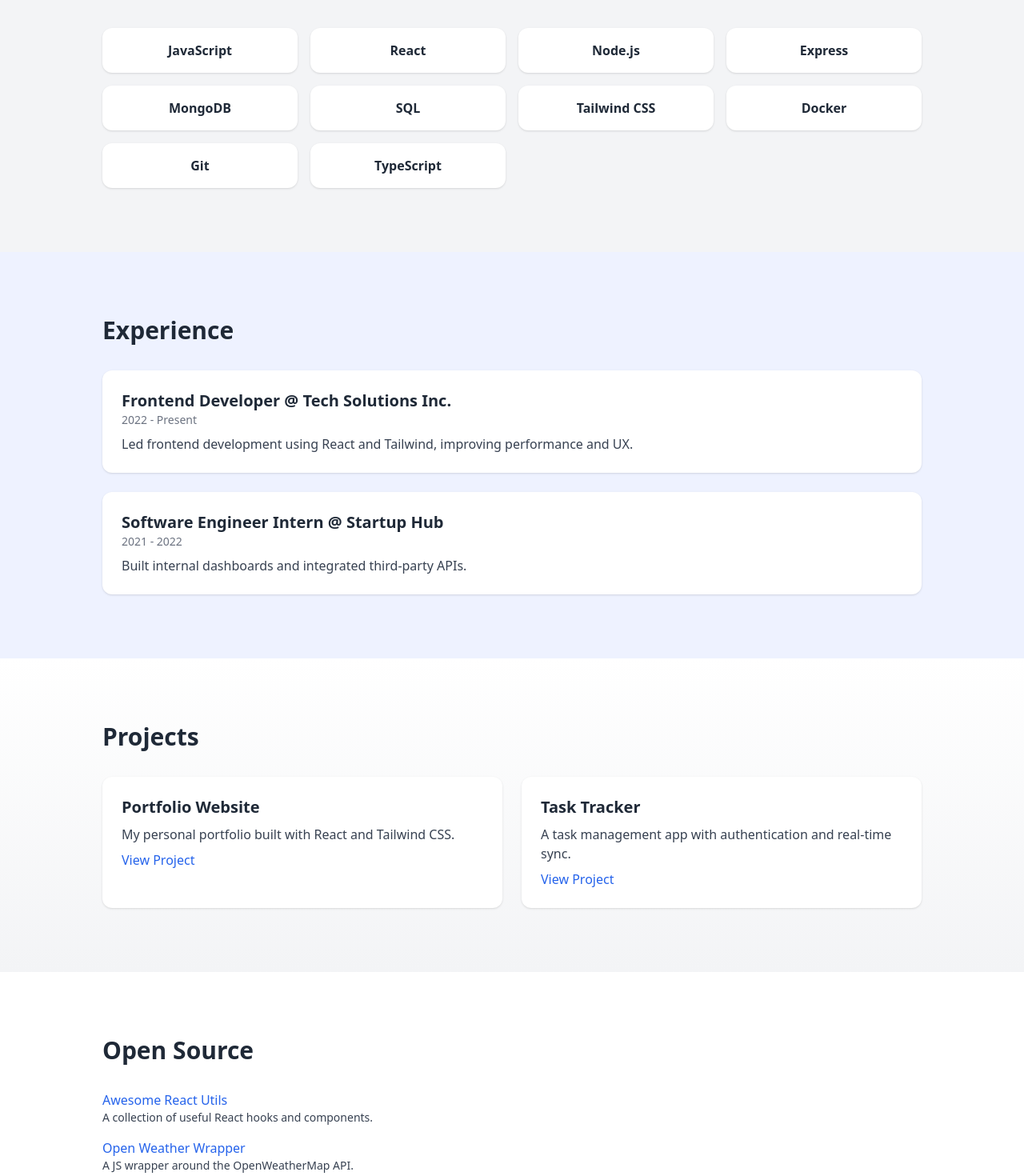
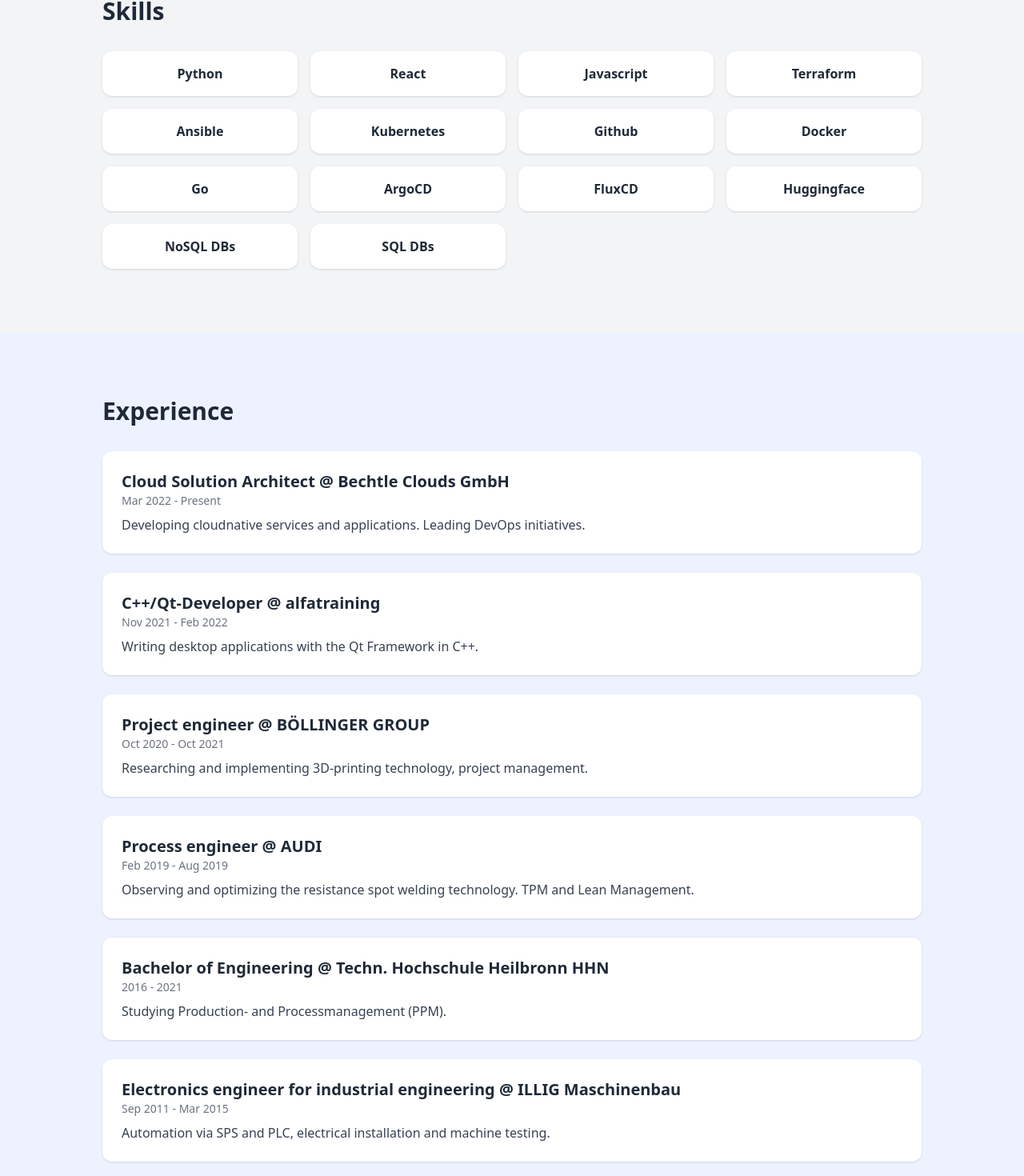
Before and after one commit to xamma/xamma.github.io, a React (Vite) app: page / in a window 1280 px wide. Shown: the part 1192-2662 px from the top of the page at 80% size. Built offline with nearby package versions, Linux system fonts and the light colour scheme.

Commit message:
More stuff and data.

```diff
--- a/src/components/About.jsx
+++ b/src/components/About.jsx
@@ -6,7 +6,7 @@
       <div className="max-w-4xl mx-auto">
         <h2 className="text-3xl font-bold mb-6">About Me</h2>
         <p className="text-lg text-gray-700 leading-relaxed">
-          I'm a passionate developer with experience in full stack development. I love creating elegant solutions and clean user experiences. Outside work, I enjoy open source, coffee, and hiking.
+          I'm passionate about everything with Computers, programming and building modern applications. I once was an engineer in the automotive sector and transitioned into cloudnative software engineering. I can build on every cloud and hold several professional and expert level certifications for them.
         </p>
       </div>
     </section>
--- a/src/components/Footer.jsx
+++ b/src/components/Footer.jsx
@@ -4,7 +4,7 @@
 export default function Footer() {
   return (
     <footer className="bg-gray-800 text-white py-6 text-center">
-      <p>&copy; {new Date().getFullYear()} John Doe. All rights reserved.</p>
+      <p>&copy; {new Date().getFullYear()} Max Bickel. All rights reserved.</p>
     </footer>
   );
 }
--- a/src/components/Hero.jsx
+++ b/src/components/Hero.jsx
@@ -50,21 +50,21 @@
         transition={{ duration: 1.2, ease: 'easeOut' }}
       >
         <h1 className="text-5xl sm:text-6xl font-extrabold mb-4 drop-shadow-lg">
-          Hey, I’m <span className="text-amber-400">[Your Name]</span>
+          Hey, I’m <span className="text-amber-400">Max Bickel</span>
         </h1>
         <p className="text-lg sm:text-xl text-gray-100 drop-shadow-sm mb-6">
-          I build polished web experiences with React and Tailwind CSS.
+          I am a cloud solution architect and DevOps advocate.
         </p>
 
         {/* Social Icons */}
         <div className="flex justify-center space-x-6 text-2xl mb-8">
-          <a href="https://github.com/your-username" target="_blank" rel="noreferrer" className="hover:text-blue-400 transition">
+          <a href="https://github.com/xamma" target="_blank" rel="noreferrer" className="hover:text-blue-400 transition">
             <FaGithub />
           </a>
-          <a href="https://linkedin.com/in/your-profile" target="_blank" rel="noreferrer" className="hover:text-blue-400 transition">
+          <a href="https://linkedin.com/in/maxbickel" target="_blank" rel="noreferrer" className="hover:text-blue-400 transition">
             <FaLinkedin />
           </a>
-          <a href="mailto:you@example.com" className="hover:text-blue-400 transition">
+          <a href="mailto:max@xammaops.win" className="hover:text-blue-400 transition">
             <FaEnvelope />
           </a>
         </div>
--- a/src/components/Nav.jsx
+++ b/src/components/Nav.jsx
@@ -24,7 +24,7 @@
     <nav className="fixed top-0 left-0 right-0 z-50 bg-white bg-opacity-70 backdrop-blur-md shadow-md">
       <div className="max-w-7xl mx-auto flex justify-between items-center px-6 py-3">
         <div className="text-2xl font-bold cursor-pointer" onClick={() => handleClick('hero')}>
-          YourName
+          Xamma
         </div>
 
         {/* Desktop menu */}
--- a/src/data/experience.js
+++ b/src/data/experience.js
@@ -1,14 +1,38 @@
 export default [
   {
-    title: 'Frontend Developer',
-    company: 'Tech Solutions Inc.',
-    duration: '2022 - Present',
-    description: 'Led frontend development using React and Tailwind, improving performance and UX.'
+    title: 'Cloud Solution Architect',
+    company: 'Bechtle Clouds GmbH',
+    duration: 'Mar 2022 - Present',
+    description: 'Developing cloudnative services and applications. Leading DevOps initiatives.'
   },
   {
-    title: 'Software Engineer Intern',
-    company: 'Startup Hub',
-    duration: '2021 - 2022',
-    description: 'Built internal dashboards and integrated third-party APIs.'
+    title: 'C++/Qt-Developer',
+    company: 'alfatraining',
+    duration: 'Nov 2021 - Feb 2022',
+    description: 'Writing desktop applications with the Qt Framework in C++.'
+  },
+  {
+    title: 'Project engineer',
+    company: 'BÖLLINGER GROUP',
+    duration: 'Oct 2020 - Oct 2021',
+    description: 'Researching and implementing 3D-printing technology, project management.'
+  },
+  {
+    title: 'Process engineer',
+    company: 'AUDI',
+    duration: 'Feb 2019 - Aug 2019',
+    description: 'Observing and optimizing the resistance spot welding technology. TPM and Lean Management.'
+  },
+  {
+    title: 'Bachelor of Engineering',
+    company: 'Techn. Hochschule Heilbronn HHN',
+    duration: '2016 - 2021',
+    description: 'Studying Production- and Processmanagement (PPM).'
+  },
+  {
+    title: 'Electronics engineer for industrial engineering',
+    company: 'ILLIG Maschinenbau',
+    duration: 'Sep 2011 - Mar 2015',
+    description: 'Automation via SPS and PLC, electrical installation and machine testing.'
   }
 ];
--- a/src/data/opensource.js
+++ b/src/data/opensource.js
@@ -1,12 +1,37 @@
 export default [
   {
-    name: 'Awesome React Utils',
-    description: 'A collection of useful React hooks and components.',
-    link: 'https://github.com/yourusername/awesome-react-utils'
+    name: 'Presetter',
+    description: 'Custom controller for adding resourcepresets to K8s deployments.',
+    link: 'https://github.com/xamma/presetter'
   },
   {
-    name: 'Open Weather Wrapper',
-    description: 'A JS wrapper around the OpenWeatherMap API.',
-    link: 'https://github.com/yourusername/open-weather-wrapper'
+    name: 'Helm release action',
+    description: 'Github Action for creating a helm release in your helm-charts repo.',
+    link: 'https://github.com/xamma/helm-release-action'
+  },
+  {
+    name: 'yck',
+    description: 'Tool for comparing existing keys in YAML files.',
+    link: 'https://github.com/xamma/yck'
+  },
+  {
+    name: 'gcp-sa2bearer',
+    description: 'A CLI tool for creating a bearer token from a gcp serviceaccount json.',
+    link: 'https://github.com/xamma/gcp-sa2bearer'
+  },
+  {
+    name: 'Github Monitor',
+    description: 'A Discord Bot for monitoring Github-Repos.',
+    link: 'https://github.com/xamma/github-monitor'
+  },
+  {
+    name: 'Microservice Demo',
+    description: 'Event-driven, cloudnative software engineering.',
+    link: 'https://github.com/xamma/microservice-demo'
+  },
+  {
+    name: 'kotlin-restapi-pokedex',
+    description: 'Sample project for an Rest-API to perform CRUD-Operations on a MongoDB.',
+    link: 'https://github.com/xamma/kotlin-restapi-pokedex'
   }
 ];
--- a/src/data/projects.js
+++ b/src/data/projects.js
@@ -1,12 +1,32 @@
 export default [
   {
-    name: 'Portfolio Website',
-    description: 'My personal portfolio built with React and Tailwind CSS.',
-    link: 'https://github.com/yourusername/portfolio'
+    name: 'CSP automation',
+    description: 'Automation project for a Cloud Service Provider that gathers contracts and invoices of all customers for automated controlling and billing process. Built in a cloud-native and containerized Microservice Architecture.',
+    // link: 'https://github.com/yourusername/portfolio'
   },
   {
-    name: 'Task Tracker',
-    description: 'A task management app with authentication and real-time sync.',
-    link: 'https://github.com/yourusername/task-tracker'
+    name: 'Managed Service for Nextcloud',
+    description: 'Developing a service for running Nextcloud with all needed components on Kubernetes. This includes a fully functional app suite, per customer encapsulation, domain and DNS config as well as a CI/CD pipeline.',
+    // link: 'https://github.com/yourusername/task-tracker'
+  },
+  {
+    name: 'Managed Kubernetes service',
+    description: 'Building a fully automated and sovereign Kubernetes managed service. Provisioning of clusters via GitOps, creating a customer facing API with OAuth2 to manage the clusters and several automation workflows.',
+    // link: 'https://github.com/yourusername/task-tracker'
+  },
+  {
+    name: 'K8ccess kubernetes controller',
+    description: 'Writing a kubernetes controller that lets you handle access to your clusters via custom resources for external actors.',
+    // link: 'https://github.com/yourusername/task-tracker'
+  },
+  {
+    name: 'AI enhanced notification service',
+    description: 'Service creation for enrichening data from an API stream and more to give customers an enhanced experience based on their environment.',
+    // link: 'https://github.com/yourusername/task-tracker'
+  },
+  {
+    name: 'KubeS3',
+    description: 'Fullstack-App for interacting with data from and to S3 storage via RestAPI and SPA. Written in Microservice-Architecture & running on K8s.',
+    link: 'https://github.com/xamma/KubeS3'
   }
 ];
--- a/src/data/skills.js
+++ b/src/data/skills.js
@@ -1,12 +1,16 @@
 export default [
-  'JavaScript',
+  'Python',
   'React',
-  'Node.js',
-  'Express',
-  'MongoDB',
-  'SQL',
-  'Tailwind CSS',
+  'Javascript',
+  'Terraform',
+  'Ansible',
+  'Kubernetes',
+  'Github',
   'Docker',
-  'Git',
-  'TypeScript'
+  'Go',
+  'ArgoCD',
+  'FluxCD',
+  'Huggingface',
+  'NoSQL DBs',
+  'SQL DBs'
 ];
```
